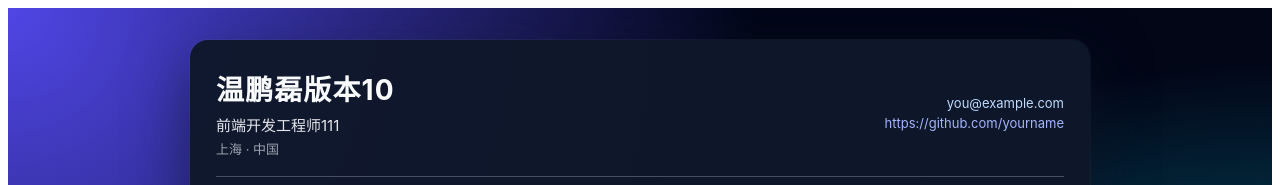
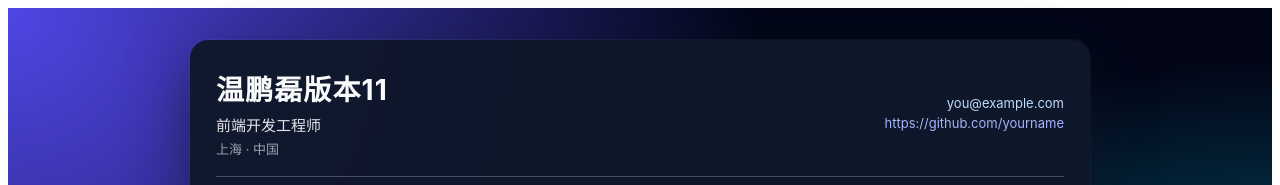
Before and after one commit to Stephenlei-wen/my-project, a React (Vite) app: page / in a window 1280 px wide. Shown: the top 185 px of the page. Built offline with nearby package versions, Linux system fonts and the light colour scheme.

Commit message:
版本11

```diff
--- a/src/App.jsx
+++ b/src/App.jsx
@@ -2,8 +2,8 @@ import React from "react";
 
 export default function App() {
   const info = {
-    name: "温鹏磊版本10",
-    title: "前端开发工程师111",
+    name: "温鹏磊版本11",
+    title: "前端开发工程师",
     location: "上海 · 中国",
     email: "you@example.com",
     github: "https://github.com/yourname",
```
